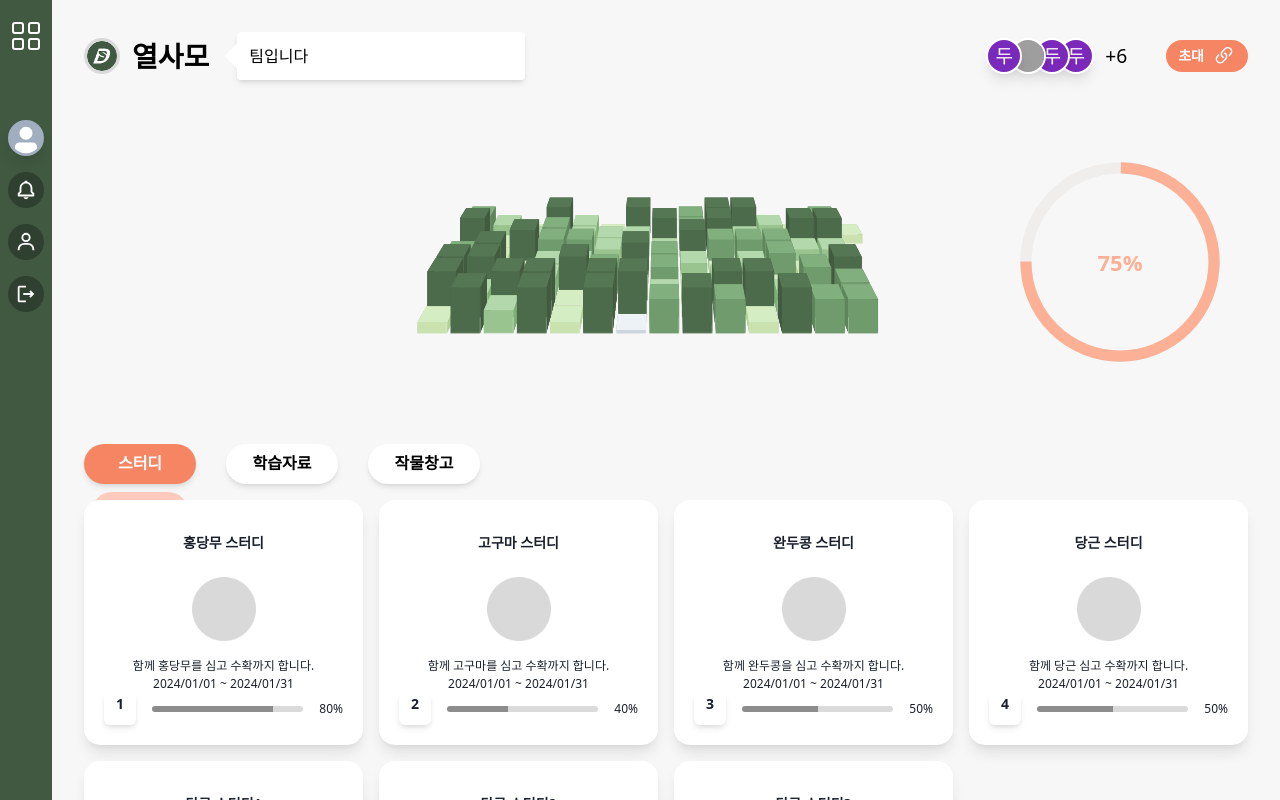
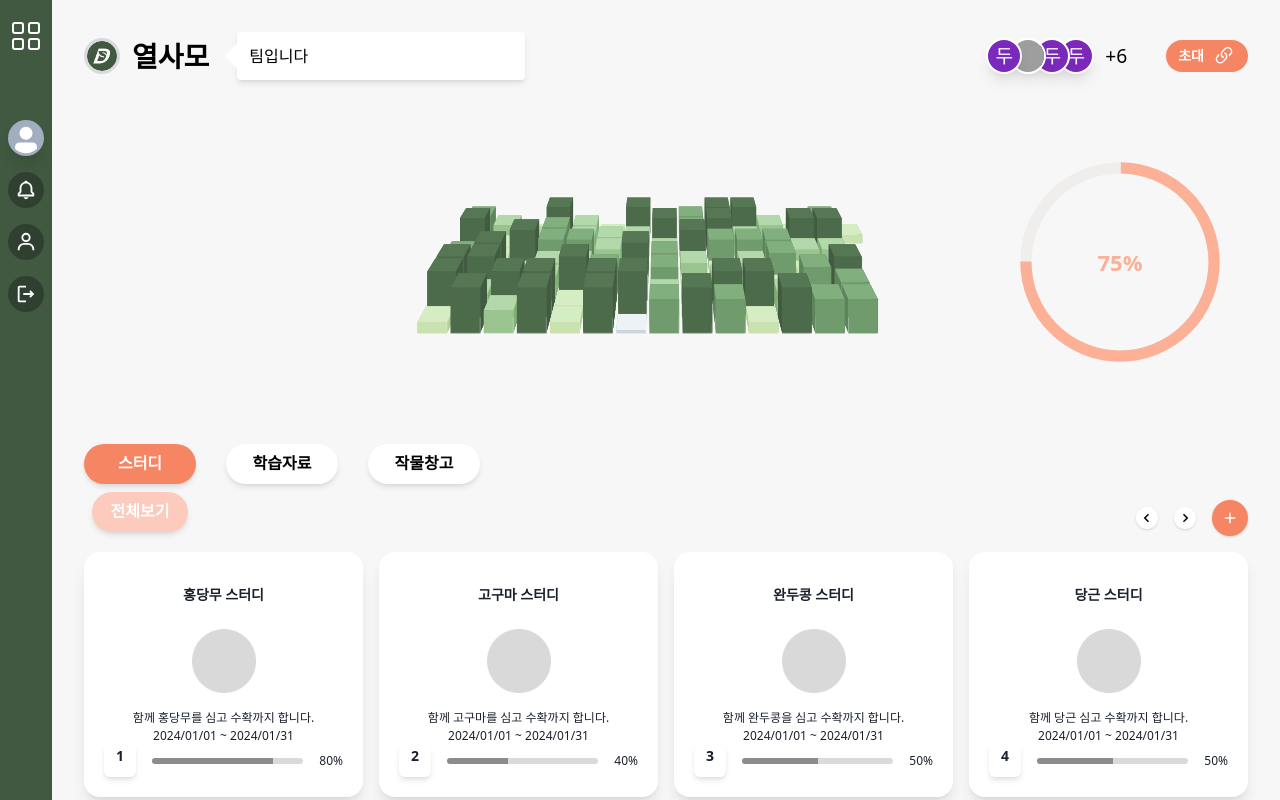
Before and after one commit to BDD-CLUB/01-doo-re-front, a Next.js app: page /team/1 in a window 1280 px wide. Shown: the top 800 px of the page. Built offline with nearby package versions, Linux system fonts and the light colour scheme; grey boxes are pictures that could not be loaded.

Commit message:
feat: 스터디 및 학습자료 네비게이션 구현
#200

```diff
--- a/src/app/team/[teamId]/page.tsx
+++ b/src/app/team/[teamId]/page.tsx
@@ -1,21 +1,49 @@
 'use client';
 
-import { Box, Button, Flex, Grid, useBreakpointValue } from '@chakra-ui/react';
+import { Box, Button, Flex, useBreakpointValue } from '@chakra-ui/react';
 import { useState } from 'react';
 import { BsLink45Deg } from 'react-icons/bs';
 
 import Garden3D from '@/components/Garden3D';
-import StudyCard from '@/components/StudyCard';
 import TabButton from '@/components/TabButton';
 import Title from '@/components/Title';
+import AssetGridView from '@/containers/team/AssetGridView';
 import AttendanceRate from '@/containers/team/AttendanceRate';
+import NavigationButton from '@/containers/team/NavigationButton';
+import StudyGridView from '@/containers/team/StudyGridView';
 import TeamMember from '@/containers/team/teamMember';
 import { gardenInfos1 } from '@/mocks/Garden3D';
+import studyAssetCardData from '@/mocks/studyAssetCard';
 import studyCardData from '@/mocks/studyCard';
 import teamPageCategoryInfos from '@/mocks/team';
 
 const Page = () => {
   const [category, setCategory] = useState<string>(teamPageCategoryInfos[0].name);
+  const [cardIdx, setCardIdx] = useState<number>(0);
+
+  const handlePrevClick = () => {
+    if (cardIdx === 1) return;
+    setCardIdx((idx) => idx - 1);
+  };
+  const handleNextClick = () => {
+    if (category === '스터디' && cardIdx + 4 < studyCardData.length) {
+      setCardIdx((idx) => idx + 1);
+    } else if (category === '학습자료' && cardIdx + 4 < studyAssetCardData.length) {
+      setCardIdx((idx) => idx + 1);
+    }
+  };
+  const handlePlusClick = () => {
+    if (category === '스터디') {
+      // TODO: create study modal 띄우기
+    } else if (category === '학습자료') {
+      // TODO: create study asset modal 띄우기
+    }
+  };
+
+  const handleCategoryChange = (tab: string) => {
+    setCategory(tab);
+    setCardIdx(0);
+  };
 
   return (
     <Flex direction="column" gap="8" w="100%" p="8">
@@ -50,29 +78,18 @@ const Page = () => {
 
       <Flex direction="column" flex="1" gap="4">
         {/* TODO 스터디, 학습자료, 작물창고 버튼 */}
-        <TabButton currentTab={category} changeTab={setCategory} categoryInfos={teamPageCategoryInfos} />
+        <TabButton currentTab={category} changeTab={handleCategoryChange} categoryInfos={teamPageCategoryInfos} />
+        {category !== '작물창고' && (
+          <NavigationButton
+            handlePrevClick={handlePrevClick}
+            handleNextClick={handleNextClick}
+            handlePlusClick={handlePlusClick}
+          />
+        )}
         {/* TODO 전체보기, 네비게이션 이동 버튼 */}
         {/* TODO 스터디 카드 */}
-        <Grid gap="4" templateColumns={{ base: 'repeat(2, 1fr)', lg: 'repeat(4, 1fr)' }}>
-          {studyCardData.map((study) => {
-            return (
-              <StudyCard
-                key={study.id}
-                id={study.id}
-                name={study.name}
-                description={study.description}
-                startDate={study.startDate}
-                endDate={study.endDate}
-                status={study.status}
-                isDeleted={study.isDeleted}
-                cropId={study.cropId}
-                teamId={study.teamId}
-                percent={study.percent}
-                rank={study.rank}
-              />
-            );
-          })}
-        </Grid>
+        {category === '스터디' && <StudyGridView studyArray={studyCardData.slice(cardIdx, cardIdx + 4)} />}
+        {category === '학습자료' && <AssetGridView assetArray={studyAssetCardData.slice(cardIdx, cardIdx + 4)} />}
       </Flex>
     </Flex>
   );
```
